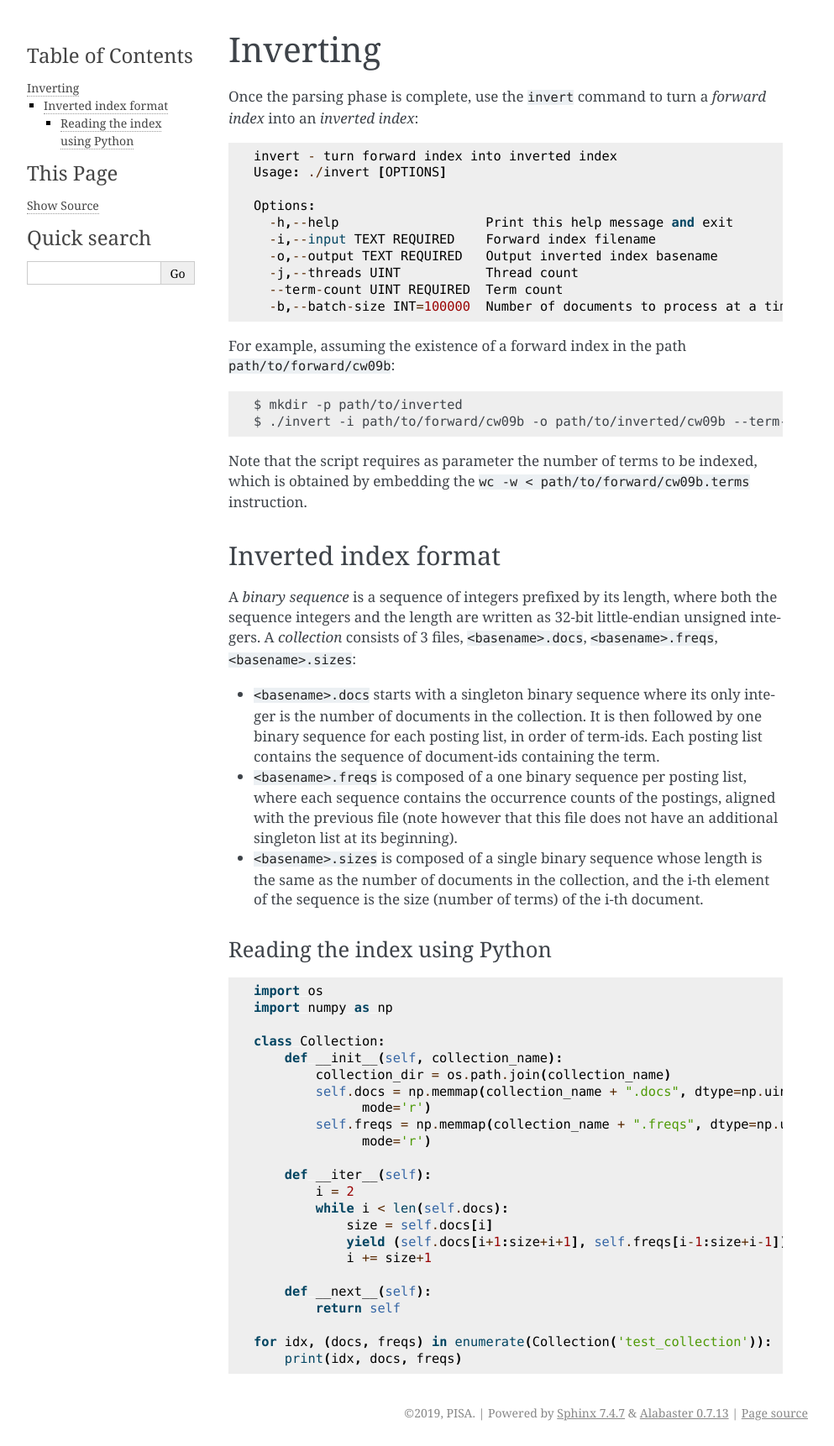
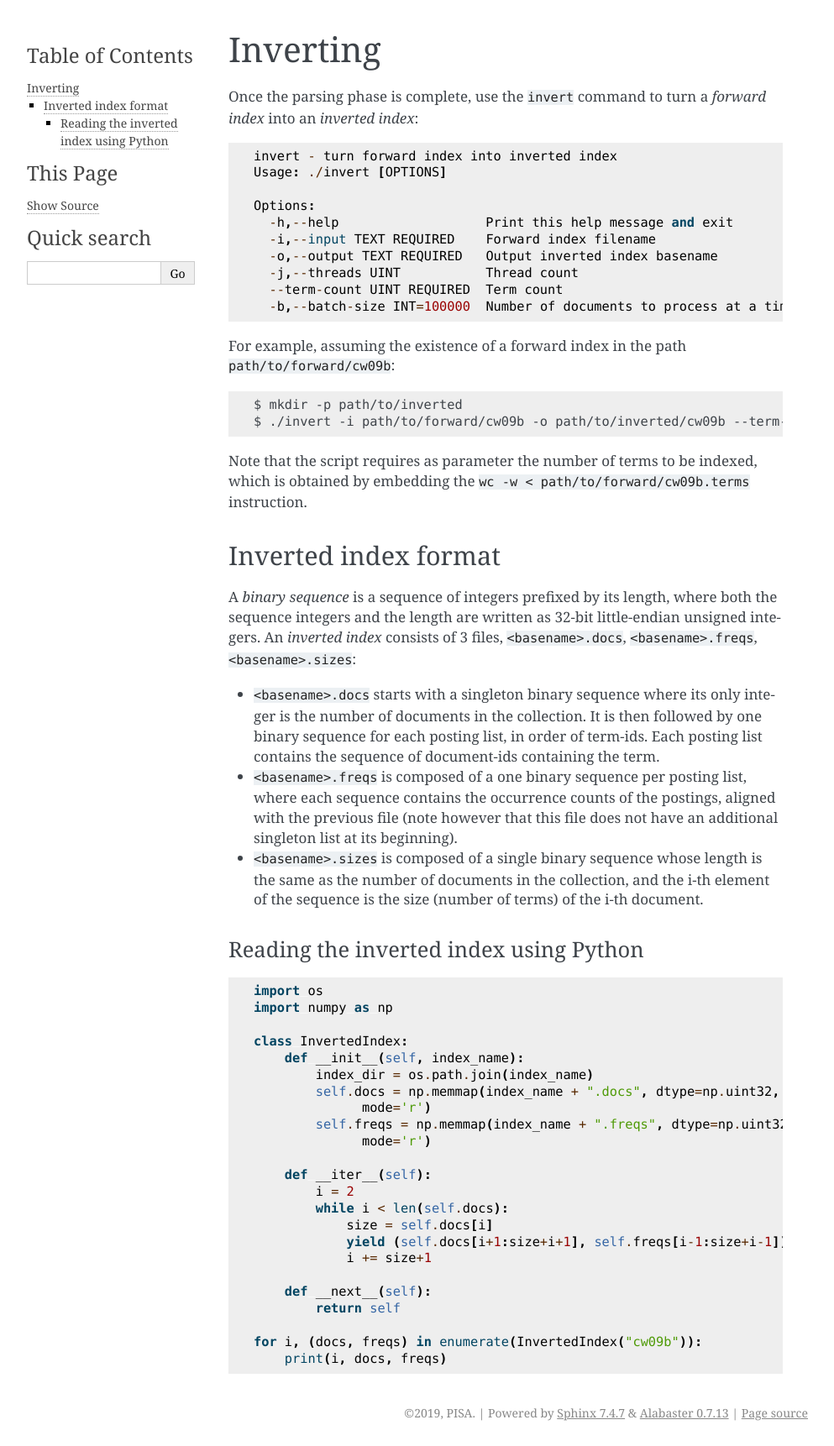
Before and after one commit to pisa-engine/pisa, a Sphinx documentation site: the page built from docs/source/inverting.md, in a window 1280 px wide. Shown: the whole page at 84% size, without its empty margins (148-1141 px from the left). Built offline with Sphinx 7.4.7, drawn with Linux system fonts in a browser that asks for light colours; pages that are not in the unit, such as notebooks, are missing from menus.

Commit message:
Change collection concept by inverted index in inverting.md

````diff
--- a/docs/source/inverting.md
+++ b/docs/source/inverting.md
@@ -24,7 +24,7 @@ Note that the script requires as parameter the number of terms to be indexed, wh
 
 ## Inverted index format
 
-A _binary sequence_ is a sequence of integers prefixed by its length, where both the sequence integers and the length are written as 32-bit little-endian unsigned integers. A _collection_ consists of 3 files, `<basename>.docs`, `<basename>.freqs`, `<basename>.sizes`:
+A _binary sequence_ is a sequence of integers prefixed by its length, where both the sequence integers and the length are written as 32-bit little-endian unsigned integers. An _inverted index_ consists of 3 files, `<basename>.docs`, `<basename>.freqs`, `<basename>.sizes`:
 
 * `<basename>.docs` starts with a singleton binary sequence where its only
   integer is the number of documents in the collection. It is then followed by
@@ -41,18 +41,18 @@ A _binary sequence_ is a sequence of integers prefixed by its length, where both
   sequence is the size (number of terms) of the i-th document.
 
 
-### Reading the index using Python
+### Reading the inverted index using Python
 
 ```python
 import os
 import numpy as np
 
-class Collection:
-    def __init__(self, collection_name):
-        collection_dir = os.path.join(collection_name)
-        self.docs = np.memmap(collection_name + ".docs", dtype=np.uint32,
+class InvertedIndex:
+    def __init__(self, index_name):
+        index_dir = os.path.join(index_name)
+        self.docs = np.memmap(index_name + ".docs", dtype=np.uint32,
               mode='r')
-        self.freqs = np.memmap(collection_name + ".freqs", dtype=np.uint32,
+        self.freqs = np.memmap(index_name + ".freqs", dtype=np.uint32,
               mode='r')
 
     def __iter__(self):
@@ -65,6 +65,6 @@ class Collection:
     def __next__(self):
         return self
 
-for idx, (docs, freqs) in enumerate(Collection('test_collection')):
-    print(idx, docs, freqs)
+for i, (docs, freqs) in enumerate(InvertedIndex("cw09b")):
+    print(i, docs, freqs)
 ```
````
